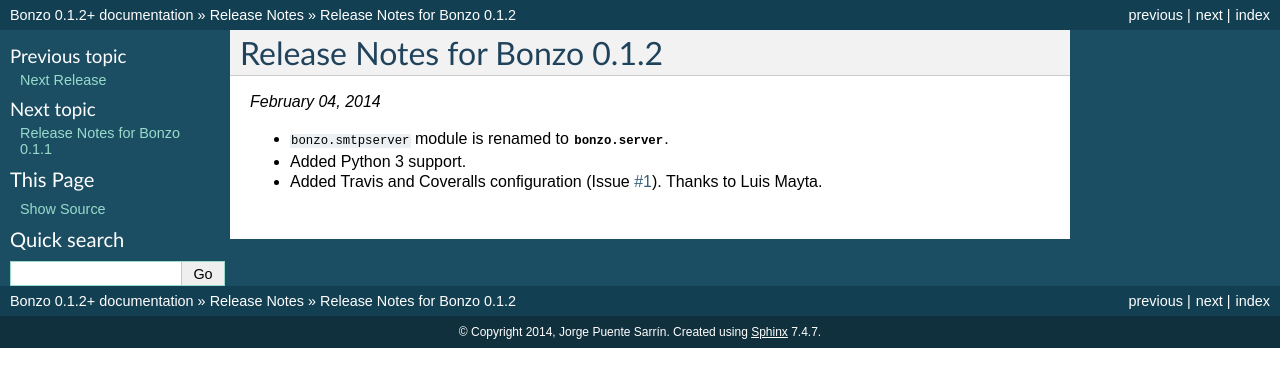
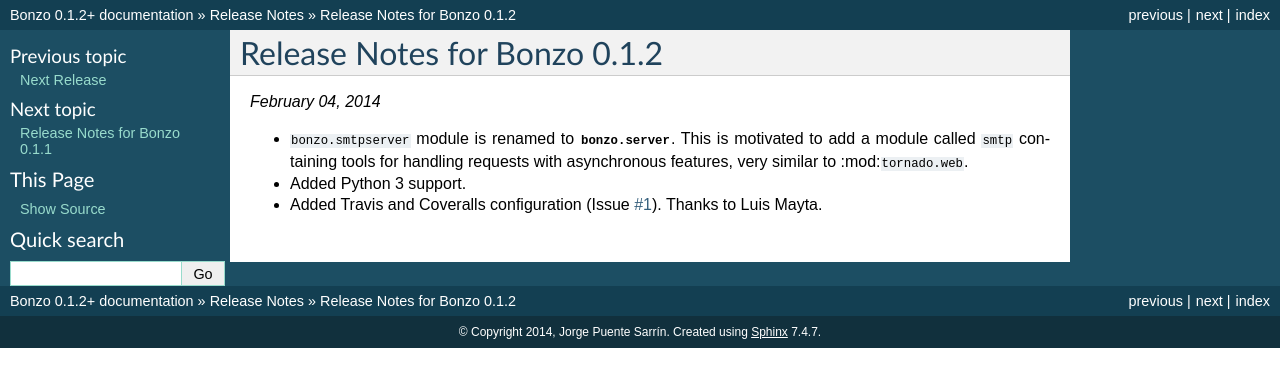
Before and after one commit to puentesarrin/bonzo, a Sphinx documentation site: the page built from docs/releases/0.1.2.rst, in a window 1280 px wide. Shown: the top 387 px of the page. Built offline with Sphinx 7.4.7, drawn with Linux system fonts in a browser that asks for light colours.

Commit message:
Added note to 0.1.2 release.

```diff
--- a/docs/releases/0.1.2.rst
+++ b/docs/releases/0.1.2.rst
@@ -3,7 +3,9 @@
 
 *February 04, 2014*
 
-- ``bonzo.smtpserver`` module is renamed to :mod:`bonzo.server`.
+- ``bonzo.smtpserver`` module is renamed to :mod:`bonzo.server`. This is
+  motivated to add a module called ``smtp`` containing tools for handling
+  requests with asynchronous features, very similar to :mod:``tornado.web``.
 - Added Python 3 support.
 - Added Travis and Coveralls configuration (Issue :issue:`#1 <1>`). Thanks to
   Luis Mayta.
```
